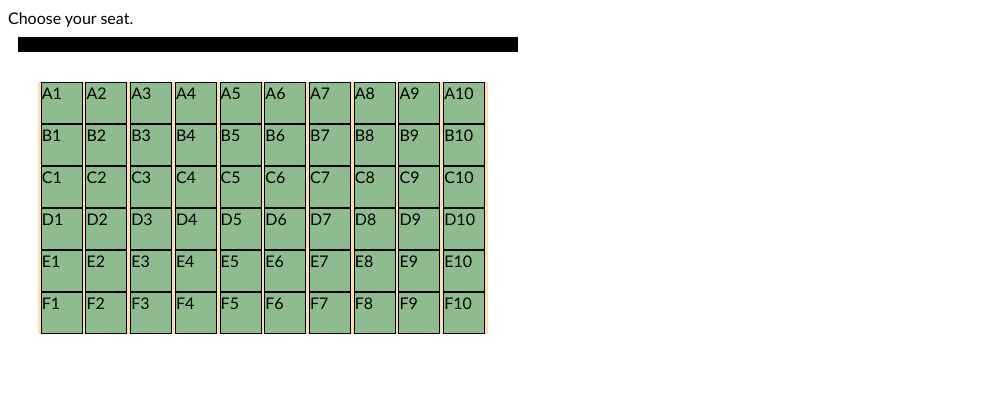
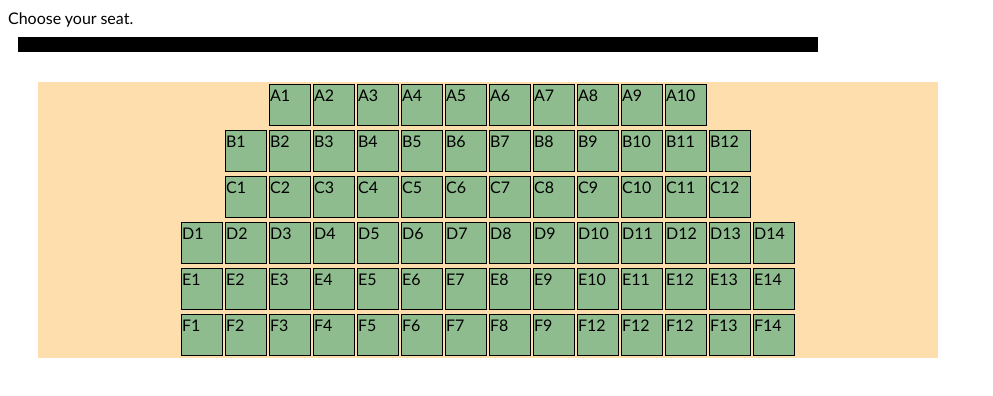
Before and after one commit to nancymcw/theaterapp, a plain HTML site: page index.html in a window 1280 px wide. Shown: the whole page, without its empty margins (0-993 px from the left). Drawn offline with nearby package versions, Linux system fonts and the light colour scheme.

Commit message:
Added media width to css, added function to generate seat rows

```diff
--- a/index.html
+++ b/index.html
@@ -11,6 +11,13 @@
   <body>
     <header>Choose your seat.</header>
     <div id="screen"></div>
-    <div id="seats-wrapper"></div>
+    <div id="seats-wrapper">
+      <table id="A-seats"></table>
+      <table id="B-seats"></table>
+      <table id="C-seats"></table>
+      <table id="D-seats"></table>
+      <table id="E-seats"></table>
+      <table id="F-seats"></table>
+    </div>
   </body>
 </html>
--- a/index.js
+++ b/index.js
@@ -1,5 +1,5 @@
 // set up seats array
-//altered seats array so that they have values availability set to true or false
+// altered seats array so that they have values availability set to true or false
 const seats = [
   { seat: "A1", available: true },
   { seat: "A2", available: true },
@@ -11,6 +11,7 @@ const seats = [
   { seat: "A8", available: true },
   { seat: "A9", available: true },
   { seat: "A10", available: true },
+
   { seat: "B1", available: true },
   { seat: "B2", available: true },
   { seat: "B3", available: true },
@@ -21,6 +22,9 @@ const seats = [
   { seat: "B8", available: true },
   { seat: "B9", available: true },
   { seat: "B10", available: true },
+  { seat: "B11", available: true },
+  { seat: "B12", available: true },
+
   { seat: "C1", available: true },
   { seat: "C2", available: true },
   { seat: "C3", available: true },
@@ -31,6 +35,9 @@ const seats = [
   { seat: "C8", available: true },
   { seat: "C9", available: true },
   { seat: "C10", available: true },
+  { seat: "C11", available: true },
+  { seat: "C12", available: true },
+
   { seat: "D1", available: true },
   { seat: "D2", available: true },
   { seat: "D3", available: true },
@@ -41,6 +48,11 @@ const seats = [
   { seat: "D8", available: true },
   { seat: "D9", available: true },
   { seat: "D10", available: true },
+  { seat: "D11", available: true },
+  { seat: "D12", available: true },
+  { seat: "D13", available: true },
+  { seat: "D14", available: true },
+
   { seat: "E1", available: true },
   { seat: "E2", available: true },
   { seat: "E3", available: true },
@@ -51,6 +63,11 @@ const seats = [
   { seat: "E8", available: true },
   { seat: "E9", available: true },
   { seat: "E10", available: true },
+  { seat: "E11", available: true },
+  { seat: "E12", available: true },
+  { seat: "E13", available: true },
+  { seat: "E14", available: true },
+
   { seat: "F1", available: true },
   { seat: "F2", available: true },
   { seat: "F3", available: true },
@@ -60,11 +77,72 @@ const seats = [
   { seat: "F7", available: true },
   { seat: "F8", available: true },
   { seat: "F9", available: true },
-  { seat: "F10", available: true },
+  { seat: "F12", available: true },
+  { seat: "F12", available: true },
+  { seat: "F12", available: true },
+  { seat: "F13", available: true },
+  { seat: "F14", available: true },
 ];
 
+// made function generateRowSeats to filter through seats by row
+// if adding new seat rows, add seat-table to HTML and row letter to the rows array on line 98
+
 $(document).ready(function () {
-  seats.forEach((seat) => {
-    $("#seats-wrapper").append(`<div class="seat">${seat.seat}</div>`);
+  function generateRowSeats(rowId) {
+    const rowSeats = seats.filter((seat) => seat.seat.startsWith(rowId));
+    rowSeats.forEach((seat) => {
+      $(`#${rowId}-seats`).append(`<td class="seat">${seat.seat}</td>`);
+    });
+  }
+
+  const rows = ["A", "B", "C", "D", "E", "F"];
+  rows.forEach((row) => {
+    generateRowSeats(row);
   });
 });
+
+// below is what I initially had, very repetitive filtering with each row getting its own td
+//   const rowASeats = seats.filter((seat) => seat.seat.startsWith("A"));
+
+//   rowASeats.forEach((seat) => {
+//     $("#A-seats").append(`<td class="seat">${seat.seat}</td>`);
+//   });
+
+//   const rowBSeats = seats.filter((seat) => seat.seat.startsWith("B"));
+
+//   rowBSeats.forEach((seat) => {
+//     $("#B-seats").append(`<td class="seat">${seat.seat}</td>`);
+//   });
+
+//   const rowCSeats = seats.filter((seat) => seat.seat.startsWith("C"));
+
+//   rowCSeats.forEach((seat) => {
+//     $("#C-seats").append(`<td class="seat">${seat.seat}</td>`);
+//   });
+
+//   const rowDSeats = seats.filter((seat) => seat.seat.startsWith("D"));
+
+//   rowDSeats.forEach((seat) => {
+//     $("#D-seats").append(`<td class="seat">${seat.seat}</td>`);
+//   });
+
+//   const rowESeats = seats.filter((seat) => seat.seat.startsWith("E"));
+
+//   rowESeats.forEach((seat) => {
+//     $("#E-seats").append(`<td class="seat">${seat.seat}</td>`);
+//   });
+
+//   const rowFSeats = seats.filter((seat) => seat.seat.startsWith("F"));
+
+//   rowFSeats.forEach((seat) => {
+//     $("#F-seats").append(`<td class="seat">${seat.seat}</td>`);
+//   });
+
+//   // const rowBSeats = seats.filter((seat) => seat.seat.startsWith("B"));
+
+//   // rowBSeats.forEach((seat) => {
+//   //   $("#rowB").append(`<div class="seat-row">
+//   //   <div class="seat">${seat.seat}</div>
+//   //   </div>`);
+//   // });
+// });
--- a/styles.css
+++ b/styles.css
@@ -1,7 +1,3 @@
-/*Basic css so far, not very desktop or mobile friendly, not responsive yet*/
-/*The only way the seats are wrapping is from the width of the seats-wrapper div which makes me nervous*/
-/*Goals: more responsive design, and have seat rows set up with javascript filtering instead?*/
-
 body {
   font-family: "Trebuchet MS", "Lucida Sans Unicode", "Lucida Grande",
     "Lucida Sans", Arial, sans-serif;
@@ -13,7 +9,7 @@ body {
   flex-direction: row;
   flex-wrap: wrap;
   justify-content: space-evenly;
-  width: 450px;
+  /* width: 600px; */
   margin: 30px;
 }
 
@@ -22,6 +18,8 @@ body {
   height: 40px;
   border: 1px solid black;
   background-color: darkseagreen;
+  margin: 1px;
+  padding: 0px;
 }
 
 .seat:hover {
@@ -29,8 +27,21 @@ body {
 }
 
 #screen {
-  width: 500px;
+  width: 50rem;
   height: 15px;
   background-color: black;
   margin: 10px;
 }
+
+.seat-row {
+  display: flex;
+  flex-direction: row;
+  margin: 10px;
+  background-color: chartreuse;
+}
+
+@media (min-width: 1028px) {
+  #seats-wrapper {
+    width: 900px;
+  }
+}
```
